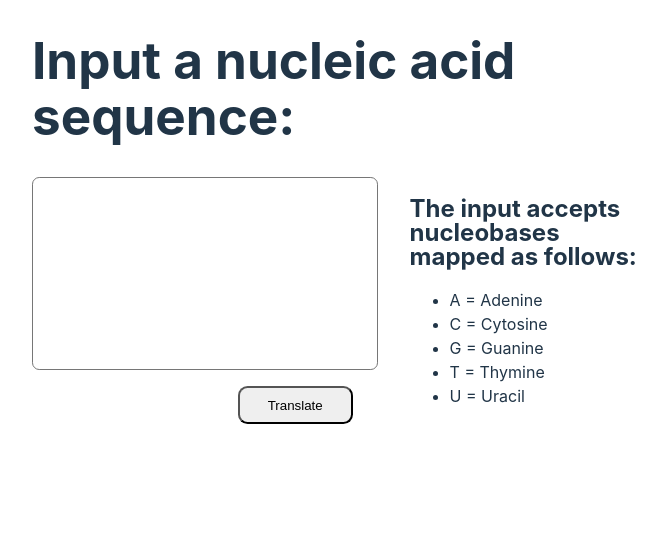
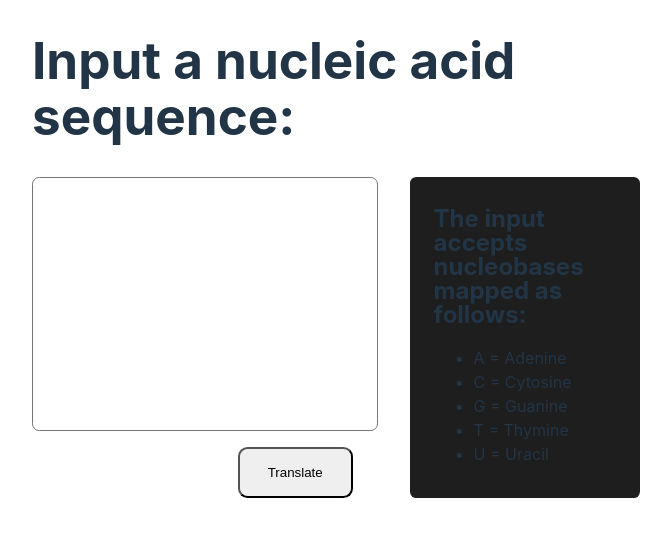
Before and after one commit to Xertes0/msc-bioinformatyka-2022, a React (Vite) app in the folder web/: page /msc-bioinformatyka-2022/ in a window 1280 px wide. Shown: the top 536 px of the page, without its empty margins (0-671 px from the left). Built offline with nearby package versions, Linux system fonts and the light colour scheme.

Commit message:
update style

```diff
--- a/web/src/App.css
+++ b/web/src/App.css
@@ -51,7 +51,12 @@ h1 {
 }
 
 form.sequence-input { grid-area: input; }
-div.form-description-container { grid-area: description; }
+div.form-description-container {
+  grid-area: description;
+  background: var(--bg-dark-quaternary);
+  border-radius: var(--border-radius);
+  padding: 10px 24px 16px;
+}
 
 div.protein-view-container {
   grid-area: protein-view;
@@ -60,5 +65,5 @@ div.protein-view-container {
   border-radius: var(--border-radius);
   text-align: center;
   display: flex;
-  overflow: scroll;
+  overflow: auto;
 }
--- a/web/src/variables.css
+++ b/web/src/variables.css
@@ -2,6 +2,7 @@
   --bg-dark-primary: #242424;
   --bg-dark-secondary: #282828;
   --bg-dark-tertiary: #3c3c3c;
+  --bg-dark-quaternary: #1e1e1e;
   --accent-primary: #646cff;
   --accent-secondary: #535bf2;
   --accent-tertiary: #424bd5;
```
